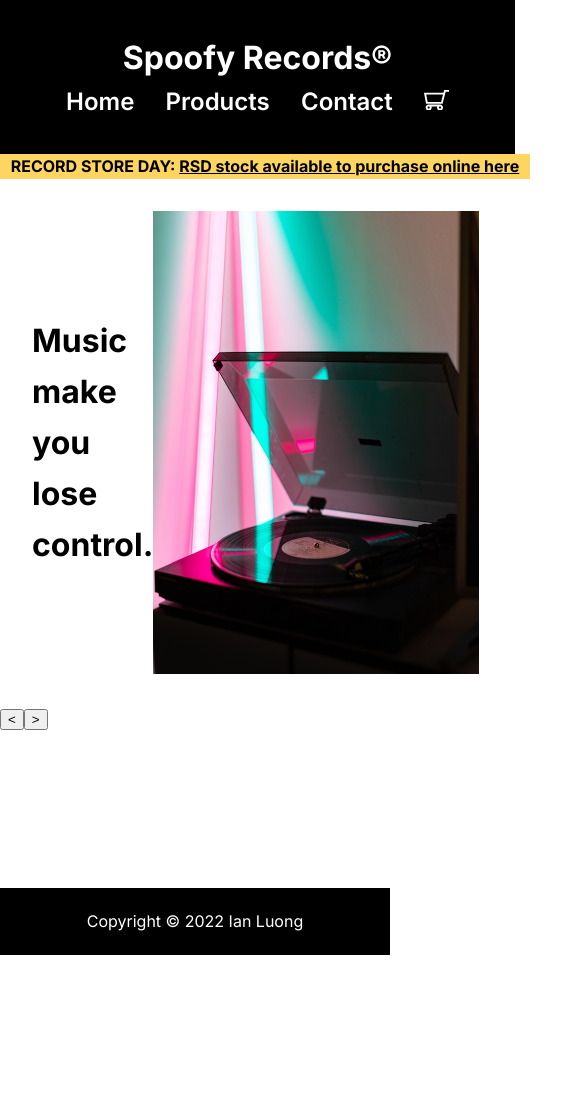
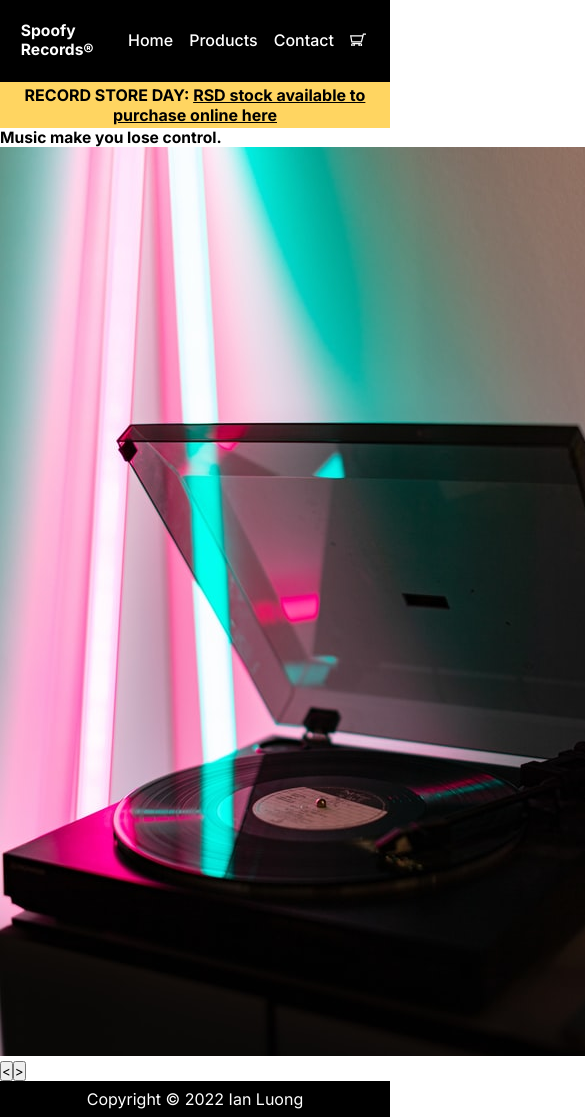
Before and after one commit to IanLuong/shopping-cart, a React (Create React App) app: page / in a window 390 px wide. Shown: the top 1117 px of the page, 585 px wide, since content can reach past the window. Before the commit the page ends 955 px from the top, so only its background shows below. Built offline with nearby package versions, Linux system fonts and the light colour scheme.

Commit message:
Add mobile nav and footer

```diff
--- a/src/App.js
+++ b/src/App.js
@@ -77,8 +77,8 @@ export default function App() {
                     <Link to="/" className="link">Home</Link>
                     <Link to="/products" className="link">Products</Link>
                     <Link to="/contact" className="link">Contact</Link>
-                    <Link to="/cart" className="link">
-                        <img src={cartImage} alt="Cart" />
+                    <Link to="/cart" className="link cart">
+                        <img id="cart-image" src={cartImage} alt="Cart" />
                         {cart.length > 0 && <span className="badge">{cart.reduce((total, cur) => total + cur.count, 0)}</span>}
                     </Link>
                 </div>
--- a/src/style.css
+++ b/src/style.css
@@ -1,298 +1,112 @@
+/* Universal */
+
 * {
     box-sizing: border-box;
+    padding: 0;
+    margin: 0;
+    text-decoration: none;
+    font-family: 'Inter', 'sans-serif';
 }
 
-img {
-    max-width: 100%;
+#root {
+    display: flex;
+    min-height: 100vh;
+    flex-direction: column;
+    justify-content: flex-start;
 }
 
-body, html {
-    margin: 0;
-    font-family: 'Inter', sans-serif;
-    line-height: 1.6;
+/* Typography */
+
+nav a {
+    color: #FFFFFF;
+    font-size: 4vw;
+    margin-left: 1em;
+    border-bottom: 2px #000000 solid;
 }
 
-h1, h4, h3 {
-    margin: 0;
-    padding: 0;
+nav a:hover {
+    border-bottom: 2px #FFFFFF solid;
 }
 
-.logo h1 {
-    font-size: 2rem;
-}
-
-nav {
-    width: 100%;
-    padding: 2em;
-    display: flex;
-    flex-direction: column;
-    justify-content: space-between;
-    align-items: center;
-    min-width: 515px;
-    background-color: #000000;
-}
-
-nav * {
-    color: #FFFFFF;
-    text-decoration: none;
-    font-size: 1.5rem;
+h1 {
+    font-size: 4vw;
 }
 
 .link {
-    margin: 0 .65em;
-    font-weight: 600;
-}
-
-.link img {
-    width: 25px;
-}
-
-.current, nav .link:hover, nav .link:focus {
-    border-bottom: 3px #ffffff solid;
-}
-
-.notice {
-    text-align: center;
-    background-color: #FFD561;
-    min-width: 530px;
+    font-weight: 500;
+    font-size: 1rem;
 }
 
 .notice a {
     color: #000000;
+    text-decoration: underline;
 }
 
-.notice a:hover, .notice a:focus {
-    color: #ffffff;
-}
 
-footer {
-    padding: .3em;
-    width: 100%;
-    background-color: #000000;
-    color: #ffffff;
-    text-align: center;
-    clear: both;
+/* Images */
+
+#cart-image {
+    margin-right: .2em;
+    width: 1em;
+    transform: translateY(-10%);
 }
 
 .badge {
-    padding: .3rem;
+    padding: .2rem;
     border-radius: 50%;
-    font-size: .65rem;
+    font-weight: 500;
+    font-size: .75rem;
     background: #FF3300;
     color: #fefefe;
 }
 
-.container {
-    width: 100%;
-    max-width: 1200px;
-    margin: 0 auto;
+/* nav */
+
+nav {
+    display: flex;
+    justify-content: space-around;
+    align-items: center;
+    padding: 1.3em;
+    width: 100vw;
+    background-color: #000000;
 }
 
-main {
-    min-height: 84vh;
-}
-
-.records {
+.right-nav {
+    margin-left: auto;
     display: flex;
-    flex-direction: column;
     align-items: center;
 }
 
-@media (min-width: 840px) {
-    .records {
-        display: grid;
-        grid-template-columns: 1fr 1fr 1fr;
-        gap: 1em;
-    }
-
-    nav {
-        flex-direction: row;
-    }
-}
-
-.products {
-    height: 100%;
-    display: flex;
-    justify-content: center;
-    align-items: center;
-}
-
-.products-item {
-    display: flex;
-    padding: 1em;
-    flex-direction: column;
-    align-items: center;
-}
-
-.pricing {
-    width: 100%;
-    display: flex;
-    justify-content: space-between;
-    align-items: center;
-}
-
-.products-item-image {
-    order: -1;
-}
-
-.products-item-title, .products-item-artist {
-    align-self: flex-start;
-    line-height: 1.3;
-    font-weight: 400;
-    font-size: 1.05rem;
-}
-
-.products-item-artist {
-    color: #4d4d4d;
-}
-
-.add-cart-button {
-    background: #000000;
-    color: #fefefe;
-    border-radius: 5px;
-    font-weight: 600;
-    border: none;
-    padding: .5em 1em;
-    cursor: pointer;
-}
-
-.add-cart-button:hover, .add-cart-button:focus,
-.cart-empty-button:hover, .cart-empty-button:focus,
-.continue-button:hover, .continue-button:focus  {
-    background-color: #FFD561;
-    color: #000000;
-}
-
-.clear-button:hover, .clear-button:focus {
-    background-color: #ff6161;
-    color: #000000;
-
-}
-
-.checkout-button:hover, .checkout-button:focus {
-   background-color: #91ff61;
-   color: #000000;
-}
-
-
-.products-item-price {
-    font-weight: 400;
+.logo {
+    margin-left: 0;
 }
 
 .cart {
     display: flex;
-    flex-direction: column;
-    justify-content: center;
 }
 
-.cart-empty-message {
-    width: 350px;
+/* @media (min-width: 750px) {
+    nav a {
+        font-size: 1rem;
+    }
+} */
+
+/* Notice */
+
+.notice {
+    width: 100vw;
+    background-color: #ffd561;
     text-align: center;
-    font-weight: 500;
-    margin-bottom: .5em;
+    padding: .2em;
 }
 
-.cart-empty-button, .cart-buttons button {
-    padding: 1em;
-    font-size: 1rem;
-    border: none;
-    background: #000000;
-    color: #fefefe;
-    cursor: pointer;
+/* Footer */
+
+footer {
+    margin-top: auto;
+    width: 100vw;
+    background-color: #000000;
+    color: #FFFFFF;
+    text-align: center;
+    padding: .5em;
 }
-
-.cart-item {
-    border-bottom: 0.5px solid rgba(0, 0, 0, 0.5);
-    padding: 1em;
-    display: flex;
-
-    align-items: center;
-}
-
-.cart-item-image {
-    width: 10%;
-}
-
-.cart-item-info {
-    width: 40%;
-    margin-left: 1em;
-    max-width: 300px;
-}
-
-.cart-item-info h3 {
-    font-weight: 500;
-}
-
-.cart-item-info-artist {
-    color: #4d4d4d;
-}
-
-.cart-item-quantity {
-    margin-left: auto;
-    display: flex;
-    gap: 1em;
-    align-items: center;
-    padding: 1em;
-}
-
-.cart-item-quantity button {
-    width: 3em;
-    height: 3em;
-    border: none;
-    font-size: 1rem;
-    font-weight: 700;
-    color: #fefefe;
-    background-color: #000000;
-    cursor: pointer;
-}
-
-.cart-item-quantity button:hover {
-    background-color: #FFD561;
-    color: #000000;
-}
-
-.cart-item-remove, .cart-total-text {
-    margin-left: 3em;
-    font-weight: 400;
-    color: #666666;
-}
-
-.cart-item-remove {
-    cursor: pointer;
-}
-
-.cart-item-remove:hover {
-    text-decoration: underline;
-}
-
-.cart-item-subtotal, .cart-total-value {
-    margin-left: 3em;
-    font-size: 1.5em;
-    font-weight: 500;
-}
-
-.cart-total {
-    padding: 1em;
-    align-self: flex-end;
-    display: flex;
-    justify-content: flex-end;
-    align-items: center;
-}
-
-.cart-buttons button {
-    margin-left: 1em;
-    font-weight: 700;
-}
-
-.cart-buttons {
-    padding: 1em;
-    align-self: flex-end;
-    display: flex;
-}
-
-.carousel-item {
-    display: flex;
-    justify-content: space-around;
-    align-items: center;
-    padding: 2em;
-}
```
